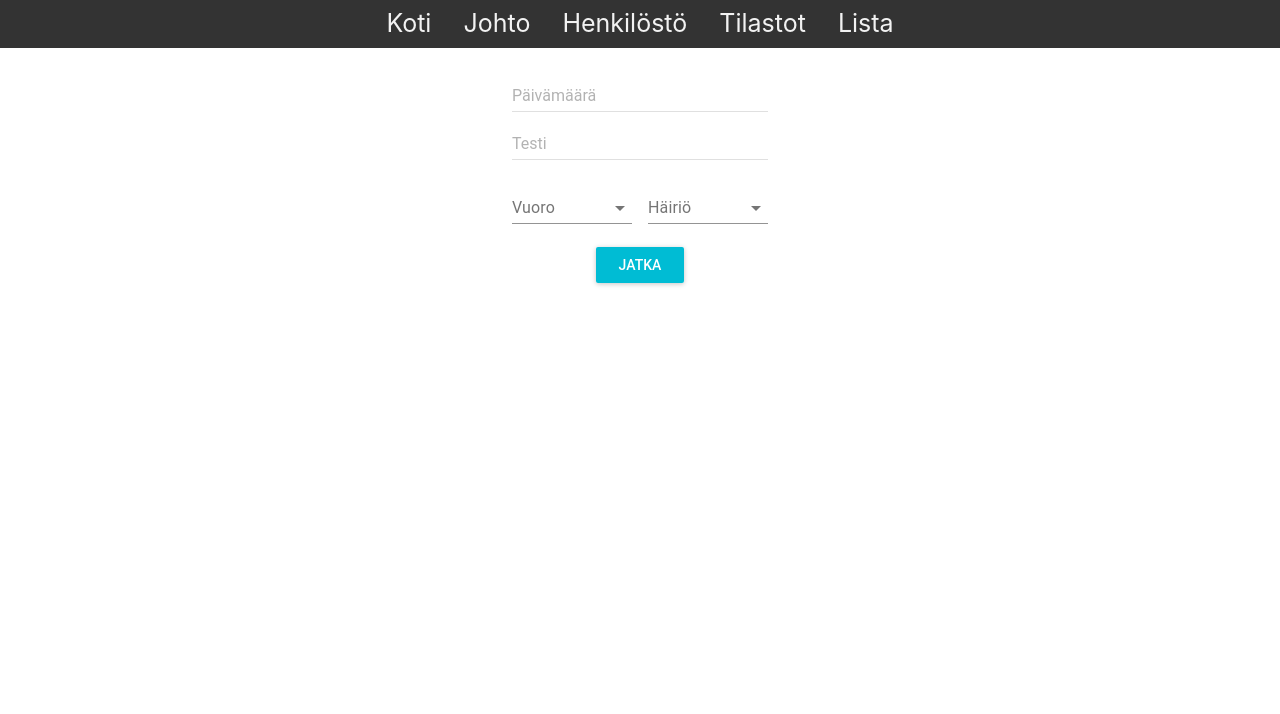
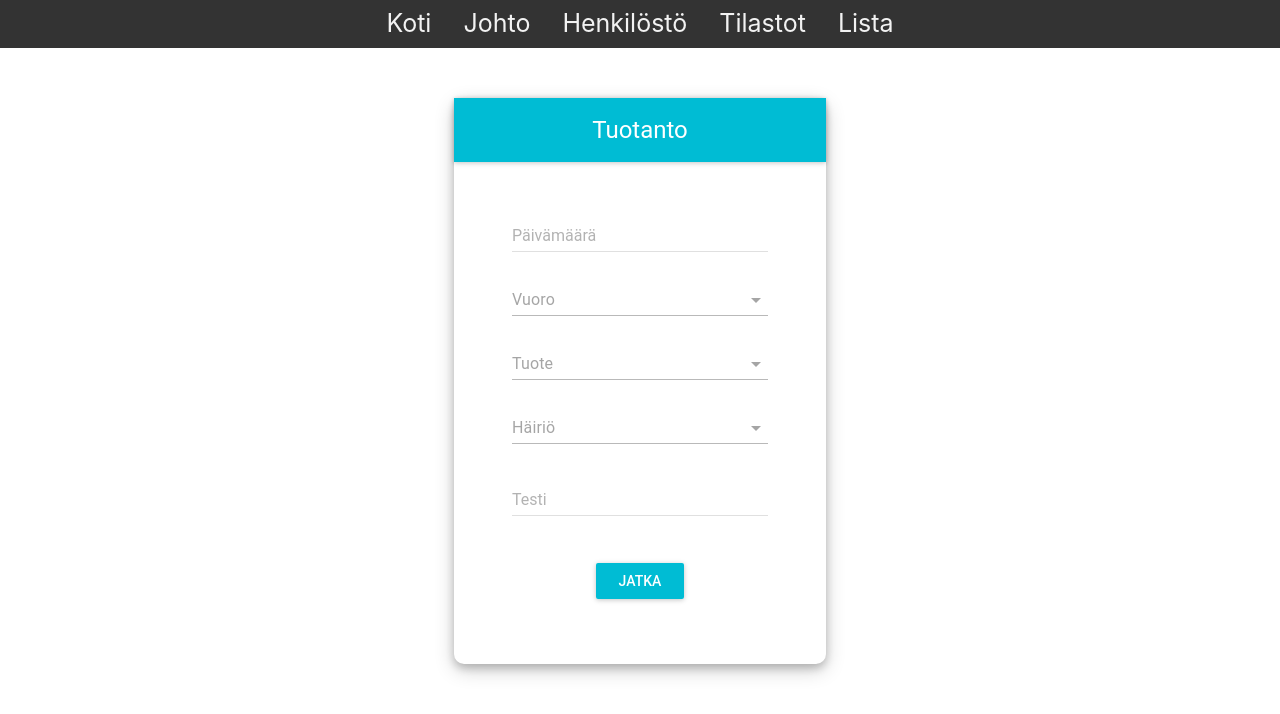
Before and after one commit to DanielBoije/Final-Project-client, a React (Create React App) app: page /lomake in a window 1280 px wide. Shown: the top 714 px of the page. Built offline with nearby package versions, Linux system fonts and the light colour scheme.

Commit message:
henkilöstölomake jatkettu ja stylattu

```diff
--- a/src/komponentit/reitit/henkilöstölomake/LomakeTiedot.js
+++ b/src/komponentit/reitit/henkilöstölomake/LomakeTiedot.js
@@ -3,6 +3,7 @@ import MuiThemeProvider from "material-ui/styles/MuiThemeProvider";
 import TextField from "material-ui/TextField"
 import DatePicker from "material-ui/DatePicker";
 import RaisedButton from "material-ui/RaisedButton"
+import AppBar from "material-ui/AppBar"
 import SimpleSelect from "./Select"
 
 
@@ -19,33 +20,53 @@ class LomakeTiedot extends Component {
 
         return (
             <MuiThemeProvider>
+
                 <React.Fragment>
-                    <br></br>
+                    <div style={shadow}>
+                    <AppBar title="Tuotanto" showMenuIconButton={false}/>
+                    <div style={padding}>
                     <DatePicker
                     hintText="Päivämäärä"
                     // selected={selectedDate}
                     onChange={handleDateChange}
                     defaultValue={values.pvm}/>
+                    <SimpleSelect
+                    values={values}
+                    handleChange={handleChange}
+                    /><br></br>
                     <TextField
                     hintText="Testi"
                     onChange={handleChange("viesti")}
                     defaultValue={values.viesti}/>
-                    <br></br>
-                    <SimpleSelect
-                    values={values}
-                    handleChange={handleChange}
-                    />
+                    <br></br><br></br>
                     <RaisedButton
                     label="Jatka"
                     primary={true}
                     style={styles.button}
                     onClick={this.continue}
                     />
+                    </div>
+                    </div>
                 </React.Fragment>
             </MuiThemeProvider>
         );
     }
 }
+
+const padding = {
+    padding: "50px"
+}
+
+const shadow = {
+    textAlign: "center",
+    margin: "50px",
+    borderRadius: "10px",
+    width: "fit-content",
+    height: "fit-content",
+    display: "inline-block",
+    boxShadow: "0 4px 8px 0 rgba(0, 0, 0, 0.2), 0 6px 20px 0 rgba(0, 0, 0, 0.19)"
+}
+
 const styles = {
     button: {
         margin: 15
--- a/src/komponentit/reitit/henkilöstölomake/LomakeVahvistus.js
+++ b/src/komponentit/reitit/henkilöstölomake/LomakeVahvistus.js
@@ -2,6 +2,7 @@ import React, { Component } from 'react';
 import MuiThemeProvider from "material-ui/styles/MuiThemeProvider";
 import {List, ListItem} from "material-ui/List"
 import RaisedButton from "material-ui/RaisedButton"
+import AppBar from "material-ui/AppBar"
 
 class LomakeVahvistus extends Component {
     continue = e => {
@@ -21,7 +22,9 @@ class LomakeVahvistus extends Component {
         return (
             <MuiThemeProvider>
                 <React.Fragment>
-                    <br></br>
+                    <div style={shadow}>
+                    <AppBar title="Tuotanto" showMenuIconButton={false}/>
+                    <div style={padding}>
                     <List>
                         <ListItem
                             primaryText="Päivämäärä"
@@ -47,7 +50,7 @@ class LomakeVahvistus extends Component {
                             primaryText="Viesti"
                             secondaryText={values.viesti}
                         />
-                    </List><br></br>
+                    </List>
                     <RaisedButton
                         label="Takaisin"
                         primary={false}
@@ -60,11 +63,27 @@ class LomakeVahvistus extends Component {
                         style={styles.button}
                         onClick={this.continue}
                     />
+                    </div>
+                    </div>
                 </React.Fragment>
             </MuiThemeProvider>
         );
     }
 }
+const padding = {
+    padding: "20px 50px 50px 50px"
+}
+
+const shadow = {
+    textAlign: "center",
+    margin: "50px",
+    borderRadius: "10px",
+    width: "fit-content",
+    height: "fit-content",
+    display: "inline-block",
+    boxShadow: "0 4px 8px 0 rgba(0, 0, 0, 0.2), 0 6px 20px 0 rgba(0, 0, 0, 0.19)"
+}
+
 const styles = {
     button: {
         margin: 15
--- a/src/komponentit/reitit/henkilöstölomake/Select.js
+++ b/src/komponentit/reitit/henkilöstölomake/Select.js
@@ -7,8 +7,9 @@ import Select from '@material-ui/core/Select';
 
 const useStyles = makeStyles(theme => ({
     formControl: {
+      opacity: "65%",
       margin: theme.spacing(1),
-      minWidth: 120,
+      minWidth: 256,
     },
     selectEmpty: {
       marginTop: theme.spacing(2),
@@ -32,7 +33,20 @@ const useStyles = makeStyles(theme => ({
             <MenuItem value={"B"}>B</MenuItem>
             <MenuItem value={"C"}>C</MenuItem>
           </Select>
-        </FormControl>
+        </FormControl><br></br>
+        <FormControl className={classes.formControl}>
+          <InputLabel id="tuote">Tuote</InputLabel>
+          <Select
+            labelId="tuote"
+            id="tuote"
+            onChange={props.handleChange("tuote")}
+            defaultValue={props.values.tuote}
+          >
+            <MenuItem value={"tuote1"}>tuote 1</MenuItem>
+            <MenuItem value={"tuote2"}>tuote 2</MenuItem>
+            <MenuItem value={"tuote3"}>tuote 3</MenuItem>
+          </Select>
+        </FormControl><br></br>
         <FormControl className={classes.formControl}>
           <InputLabel id="häiriö">Häiriö</InputLabel>
           <Select
```
